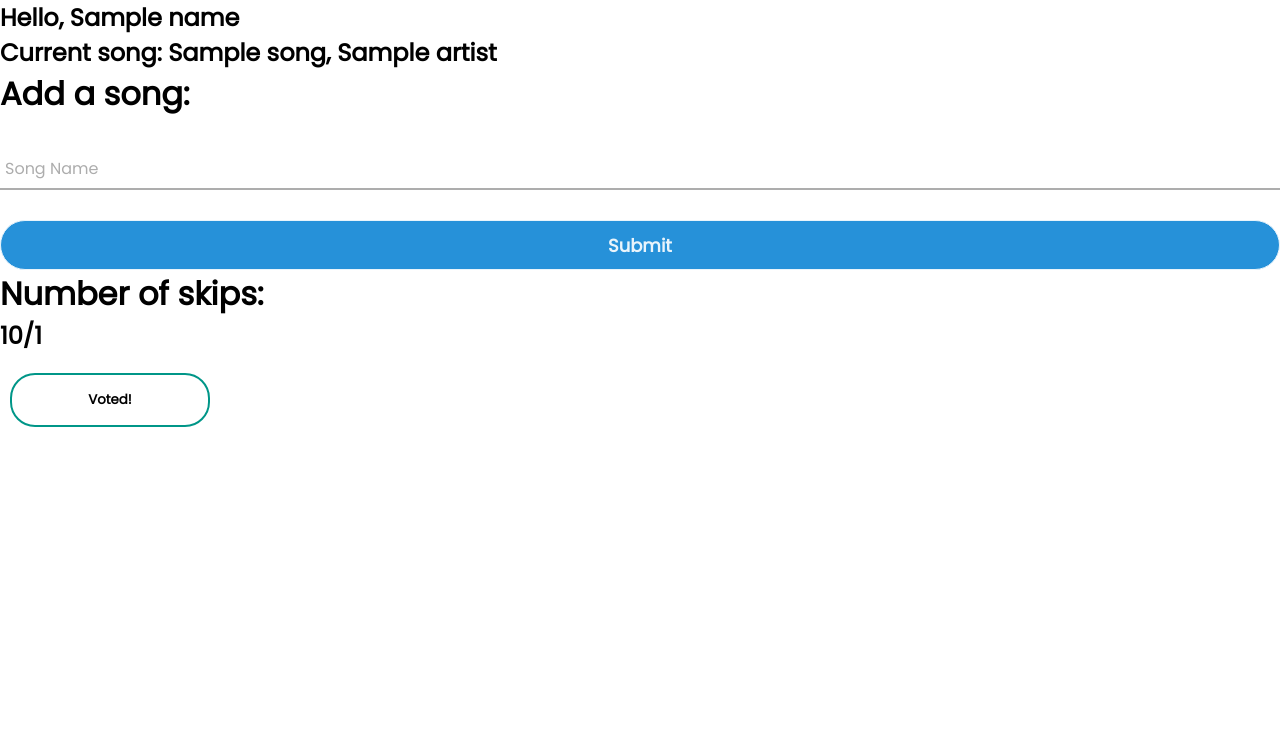
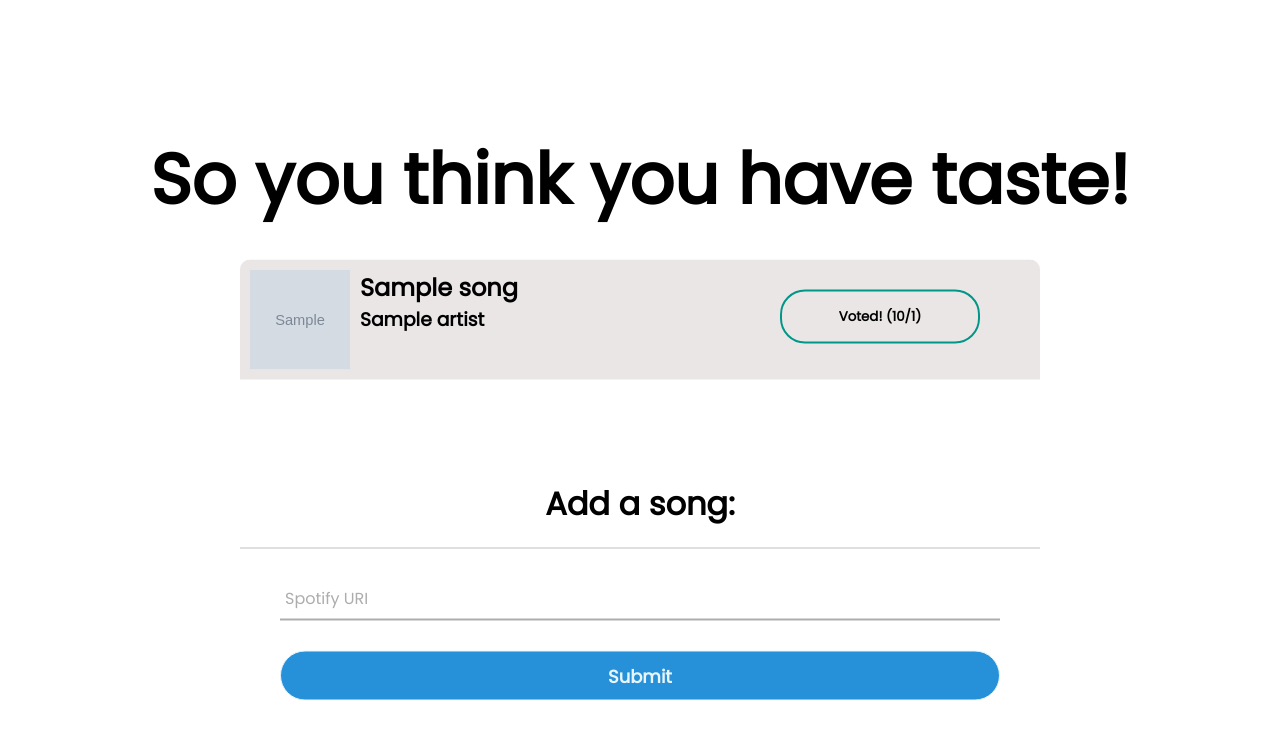
Before and after one commit to noamco23-meet/spotify-thing, a Flask app: template templates/home.html in a window 1280 px wide. Shown: the top 739 px of the page. Run offline with Flask 3, Linux system fonts and the light colour scheme; the template is opened without the code that fills it: most values are stand-ins (such as "Sample title", 1, 10 or a date in 2020); grey boxes marked "Sample" are stand-in pictures.

Commit message:
stable version
hopefully. maybe make the refresh just for the current song

```diff
--- a/app.py
+++ b/app.py
@@ -1,5 +1,4 @@
 from flask import Flask, render_template, request, redirect, url_for
-import spotifybase #this is the other python file
 from flask import session as login_session
 import pyrebase
 import json
@@ -12,7 +11,7 @@ CLIENT_SECRET ="48962f9a9d254800a949de8d2180734b"
 auth_manager = SpotifyClientCredentials(client_id=CLIENT_ID, client_secret=CLIENT_SECRET)
 sp = spotipy.Spotify(auth_manager=auth_manager)
 
-SONG_SKIP_REQUIREMENT=1
+SONG_SKIP_REQUIREMENT=2
 
 
 firebaseConfig = {
@@ -36,9 +35,7 @@ db = firebase.database()
 
 def fetchCurrent():
     current = db.child("current").get().val()
-    # print(f"current {current}")
     db_info = json.loads(json.dumps(current))
-    # print(f"db info {db_info}")
     if db_info == None:
         print("EMPTYYYYYYYYYYYYY")
         uri = {"name": 0, "votes":0}
@@ -68,15 +65,24 @@ def toggleVote():
 
 
 def fetchFirstQueue():
-    db_info = db.child("queue").order_by_child("timestamp").limit_to_last(1).get().val()
+    db_info = db.child("queue").order_by_child("timestamp").limit_to_first(1).get().val()
     song_formatted = json.loads(json.dumps(db_info))
-    print("first" + str(song_formatted))
+    if song_formatted != None:
+        print(f"firstin line: {sp.track(next(iter(song_formatted)))['name']}")
+    else:
+        song_formatted = None
     return song_formatted
 
 def skipTrack():
     first = fetchFirstQueue()
-    db.child("current").set(first)
-    db.child("queue").child(next(iter(first))).remove()
+    prev = db.child("current").get().val()
+    if first != None:
+        db.child("previous").remove()
+        db.child("previous").child(next(iter(json.loads(json.dumps(prev))))).set(prev)
+        db.child("current").set(first)
+        db.child("queue").child(next(iter(first))).remove()
+    else:
+        print("No other songs to skip to")
 
 @app.route("/", methods=['GET', 'POST'])
 def signup():
@@ -91,18 +97,28 @@ def signup():
 def home():
     if request.method == 'POST':
         song = request.form['song']
-        print("USER SONG" + song)
+        print(f"New song added to queue: {sp.track(song)['name']}")
         db.child("queue").child(song).set({"timestamp": {".sv": "timestamp"}, "votes": 0})
         return redirect(url_for('home'))
     else:
+        print("in get")
+        print(login_session)
+        if "voted" not in login_session:
+            login_session['voted'] = False
+            print("initialised login_session['voted]")
         root = db.get().val()
         isFull = json.loads(json.dumps(root))['isFull']
         uri=fetchCurrent()
+        print(uri)
+        try:
+            spotify_info = sp.track(uri)
+        except Exception as e:
+            print(e)
+
         spotify_info = sp.track(uri)
         votes = json.loads((json.dumps(db.child("current").get().val())))[uri]['votes']
-        print(f"Votes: {votes}")
-        print(spotify_info['name'] + ", " + spotify_info['album']['artists'][0]['name'])
-        return render_template("home.html", song=spotify_info, name=login_session['name'], voted=login_session['voted'],
+        print(votes)
+        return render_template("home.html", song=spotify_info, voted=login_session['voted'],
                                isFull = True if isFull == 1 else False, votes=votes, totalSkips=SONG_SKIP_REQUIREMENT)
 
 @app.route('/vote', methods=['GET', 'POST'])
@@ -112,6 +128,7 @@ def vote():
        if votes >= SONG_SKIP_REQUIREMENT:
            print("skipping...")
            skipTrack()
+           login_session['voted'] = False
        return redirect(url_for('home'))
     return redirect(url_for('home'))
 
--- a/static/css/style.css
+++ b/static/css/style.css
@@ -65,7 +65,7 @@ html {
 .content{
     width: 100%;
     position: absolute;
-    top: 30%;
+    top: 20%;
     transform: translateY(-50%);
     text-align: center;
 }
@@ -83,10 +83,10 @@ html {
 
 .center{
     position: absolute;
-    top:75%;
+    top: 60%;
     left: 50%;
     transform: translate(-50%,-50%);
-    width: 400px;
+    width: 800px;
     background-color: white;
     border-radius: 10px ;
 }
@@ -228,6 +228,11 @@ input[type="submit"]:hover{
     transition: .5s;
 }
 
+input[type="submit"]:disabled{
+    background: #666666;
+    pointer-events: none;
+
+}
 .signup_link{
     margin: 30px 0;
     text-align: center;
@@ -278,3 +283,10 @@ span{
 button:hover span{
     width: 100%;
 }
+
+
+.song_info {
+    display: flex;
+    background-color: #ebe6e6;
+    padding: 10px;
+}
--- a/templates/home.html
+++ b/templates/home.html
@@ -7,29 +7,39 @@
     <meta http-equiv="refresh" content="3">
 </head>
 <body>
-    <h2>Hello, {{name}}</h2>
-    <h2>Current song: {{song['name']}}, {{song['album']['artists'][0]['name']}}</h2>
-    <h1>Add a song:</h1>
+    <div class="content">
+        <h1>So you think you have taste!</h1>
+    </div>
+    <div class="center">
+        <div class="song_info" style="display:flex;">
+            <img src="{{song['album']['images'][0]['url']}}" width="100", height="100" style="margin-right: 10px;">
+            <div style="display: flex; flex-direction: column; flex-grow: 1;">
+                <h2 style="float: left;">{{song['name']}}</h2>
+                <h3>{{song['album']['artists'][0]['name']}}</h3>
+            </div>
+            <form action="/vote" method="POST">
+                {% if voted == False %}
+                <button type="submit">Skip Song ({{votes}}/{{totalSkips}})</button>
+                {% else %}
+                <button type="submit">Voted! ({{votes}}/{{totalSkips}})</button>
+                {% endif %}
+            </form>
+        </div>
+
+
+    <h1 style="margin-top: 100px;">Add a song:</h1>
         <form action="/home" method="POST">
             <div class="txt_field">
                 <input type="text" name="song" required>
                 <span></span>
-            <label>Song Name</label>
+                <label>Spotify URI</label>
             </div>
             {% if isFull == True %}
-            <input type="submit" value="Submit" disabled="disabled">
+                <input type="submit" value="Queue is full. Check back later" disabled="disabled">
             {% else %}
                 <input type="submit" value="Submit">
             {% endif %}
         </form>
-    <h1>Number of skips:</h1>
-    <h2>{{votes}}/{{totalSkips}}</h2>
-    <form action="/vote" method="POST">
-        {% if voted == False %}
-        <button type="submit">Skip Song</button>
-        {% else %}
-        <button type="submit">Voted!</button>
-        {% endif %}
-    </form>
+    </div>
 </body>
 </html>
```
Also changed, not shown: localspotifybase.py (+16 -5 lines), 1 other file. Lines whose indentation alone changed are shown as unchanged.
